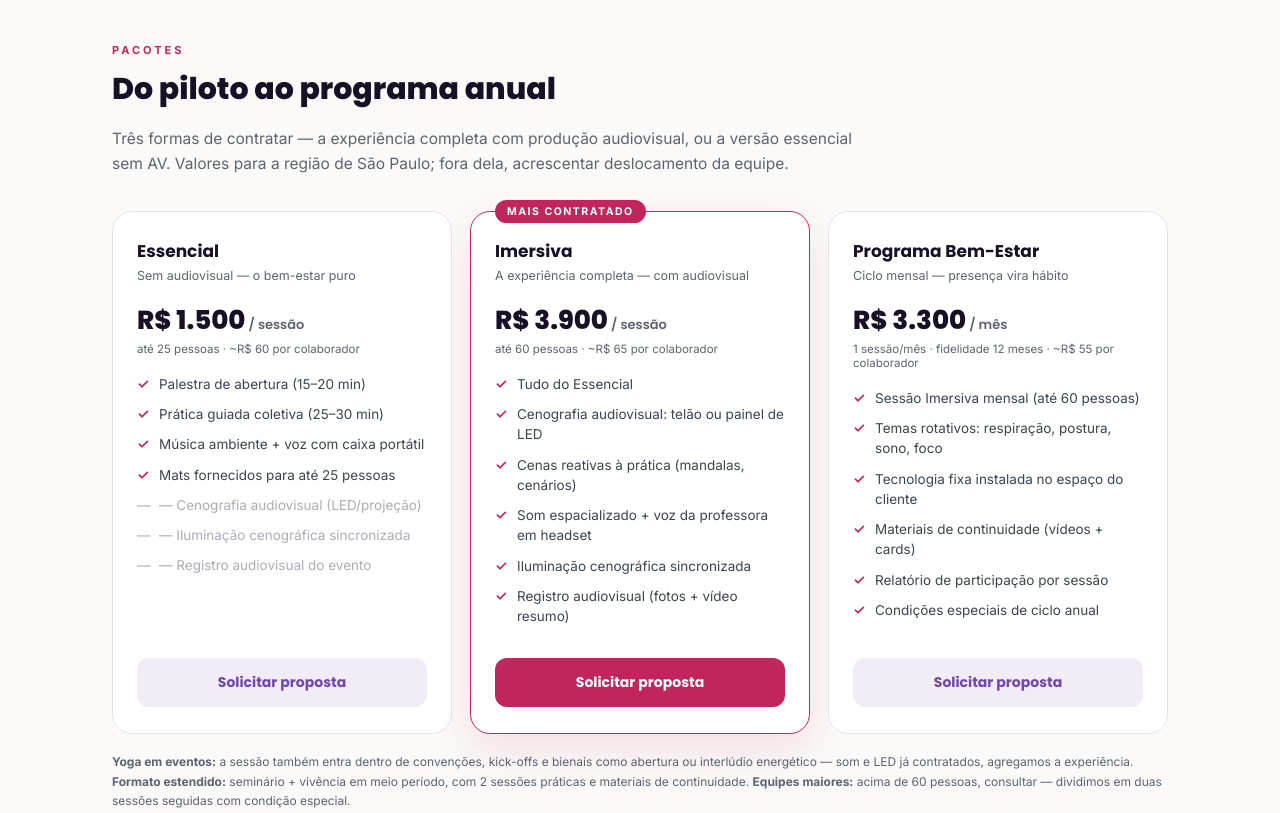
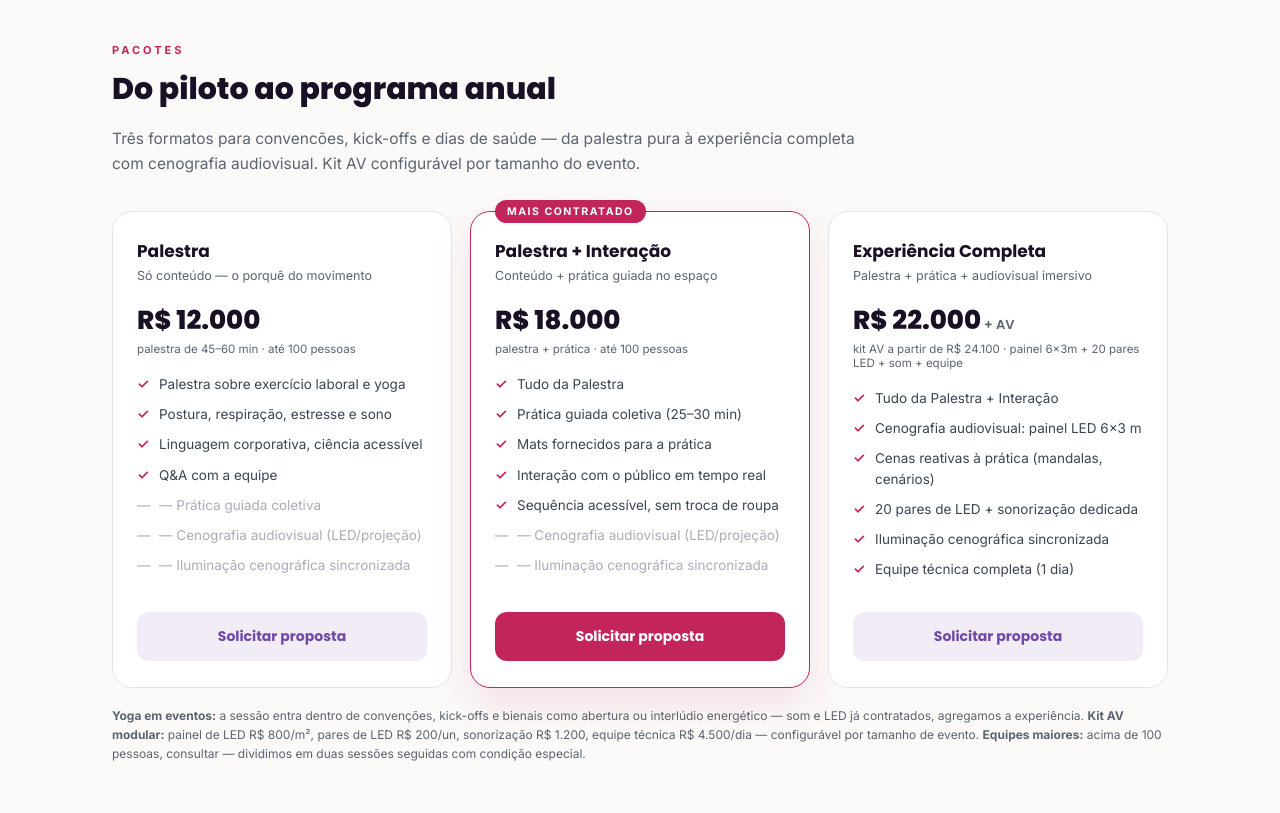
Before and after one commit to emerbog/yoga-corporativa, a plain HTML site: page index.html in a window 1280 px wide. Shown: the part 1040-1853 px from the top of the page. Drawn offline with Linux system fonts and the light colour scheme.

Commit message:
Pacotes com tabela real EBR: Palestra R$12k · Palestra+Interação R$18k · Completa R$22k+AV (kit R$24.100)

```diff
--- a/index.html
+++ b/index.html
@@ -113,57 +113,58 @@
   <div class="wrap">
     <div class="kicker2">Pacotes</div>
     <h2>Do piloto ao programa anual</h2>
-    <p class="lead2">Três formas de contratar — a experiência completa com produção audiovisual, ou a versão essencial sem AV. Valores para a região de São Paulo; fora dela, acrescentar deslocamento da equipe.</p>
+    <p class="lead2">Três formatos para convencões, kick-offs e dias de saúde — da palestra pura à experiência completa com cenografia audiovisual. Kit AV configurável por tamanho do evento.</p>
     <div class="packs">
       <div class="pack">
-        <h3>Essencial</h3>
-        <div class="sub">Sem audiovisual — o bem-estar puro</div>
-        <div class="price">R$ 1.500<small> / sessão</small></div>
-        <div class="from">até 25 pessoas · ~R$ 60 por colaborador</div>
+        <h3>Palestra</h3>
+        <div class="sub">Só conteúdo — o porquê do movimento</div>
+        <div class="price">R$ 12.000</div>
+        <div class="from">palestra de 45–60 min · até 100 pessoas</div>
         <ul>
-          <li>Palestra de abertura (15–20 min)</li>
-          <li>Prática guiada coletiva (25–30 min)</li>
-          <li>Música ambiente + voz com caixa portátil</li>
-          <li>Mats fornecidos para até 25 pessoas</li>
+          <li>Palestra sobre exercício laboral e yoga</li>
+          <li>Postura, respiração, estresse e sono</li>
+          <li>Linguagem corporativa, ciência acessível</li>
+          <li>Q&A com a equipe</li>
+          <li class="off">— Prática guiada coletiva</li>
           <li class="off">— Cenografia audiovisual (LED/projeção)</li>
           <li class="off">— Iluminação cenográfica sincronizada</li>
-          <li class="off">— Registro audiovisual do evento</li>
         </ul>
         <a class="btn btn-ghost" style="background:#F1ECF5;color:#7048A8;border:none;" href="#contato">Solicitar proposta</a>
       </div>
       <div class="pack hot">
         <div class="badge">Mais contratado</div>
-        <h3>Imersiva</h3>
-        <div class="sub">A experiência completa — com audiovisual</div>
-        <div class="price">R$ 3.900<small> / sessão</small></div>
-        <div class="from">até 60 pessoas · ~R$ 65 por colaborador</div>
+        <h3>Palestra + Interação</h3>
+        <div class="sub">Conteúdo + prática guiada no espaço</div>
+        <div class="price">R$ 18.000</div>
+        <div class="from">palestra + prática · até 100 pessoas</div>
         <ul>
-          <li>Tudo do Essencial</li>
-          <li>Cenografia audiovisual: telão ou painel de LED</li>
-          <li>Cenas reativas à prática (mandalas, cenários)</li>
-          <li>Som espacializado + voz da professora em headset</li>
-          <li>Iluminação cenográfica sincronizada</li>
-          <li>Registro audiovisual (fotos + vídeo resumo)</li>
+          <li>Tudo da Palestra</li>
+          <li>Prática guiada coletiva (25–30 min)</li>
+          <li>Mats fornecidos para a prática</li>
+          <li>Interação com o público em tempo real</li>
+          <li>Sequência acessível, sem troca de roupa</li>
+          <li class="off">— Cenografia audiovisual (LED/projeção)</li>
+          <li class="off">— Iluminação cenográfica sincronizada</li>
         </ul>
         <a class="btn btn-pink" href="#contato">Solicitar proposta</a>
       </div>
       <div class="pack">
-        <h3>Programa Bem-Estar</h3>
-        <div class="sub">Ciclo mensal — presença vira hábito</div>
-        <div class="price">R$ 3.300<small> / mês</small></div>
-        <div class="from">1 sessão/mês · fidelidade 12 meses · ~R$ 55 por colaborador</div>
+        <h3>Experiência Completa</h3>
+        <div class="sub">Palestra + prática + audiovisual imersivo</div>
+        <div class="price">R$ 22.000<small> + AV</small></div>
+        <div class="from">kit AV a partir de R$ 24.100 · painel 6×3m + 20 pares LED + som + equipe</div>
         <ul>
-          <li>Sessão Imersiva mensal (até 60 pessoas)</li>
-          <li>Temas rotativos: respiração, postura, sono, foco</li>
-          <li>Tecnologia fixa instalada no espaço do cliente</li>
-          <li>Materiais de continuidade (vídeos + cards)</li>
-          <li>Relatório de participação por sessão</li>
-          <li>Condições especiais de ciclo anual</li>
+          <li>Tudo da Palestra + Interação</li>
+          <li>Cenografia audiovisual: painel LED 6×3 m</li>
+          <li>Cenas reativas à prática (mandalas, cenários)</li>
+          <li>20 pares de LED + sonorização dedicada</li>
+          <li>Iluminação cenográfica sincronizada</li>
+          <li>Equipe técnica completa (1 dia)</li>
         </ul>
         <a class="btn btn-ghost" style="background:#F1ECF5;color:#7048A8;border:none;" href="#contato">Solicitar proposta</a>
       </div>
     </div>
-    <p class="note-packs"><b>Yoga em eventos:</b> a sessão também entra dentro de convenções, kick-offs e bienais como abertura ou interlúdio energético — som e LED já contratados, agregamos a experiência. <b>Formato estendido:</b> seminário + vivência em meio período, com 2 sessões práticas e materiais de continuidade. <b>Equipes maiores:</b> acima de 60 pessoas, consultar — dividimos em duas sessões seguidas com condição especial.</p>
+    <p class="note-packs"><b>Yoga em eventos:</b> a sessão entra dentro de convenções, kick-offs e bienais como abertura ou interlúdio energético — som e LED já contratados, agregamos a experiência. <b>Kit AV modular:</b> painel de LED R$ 800/m², pares de LED R$ 200/un, sonorização R$ 1.200, equipe técnica R$ 4.500/dia — configurável por tamanho de evento. <b>Equipes maiores:</b> acima de 100 pessoas, consultar — dividimos em duas sessões seguidas com condição especial.</p>
   </div>
 </section>
 
```
